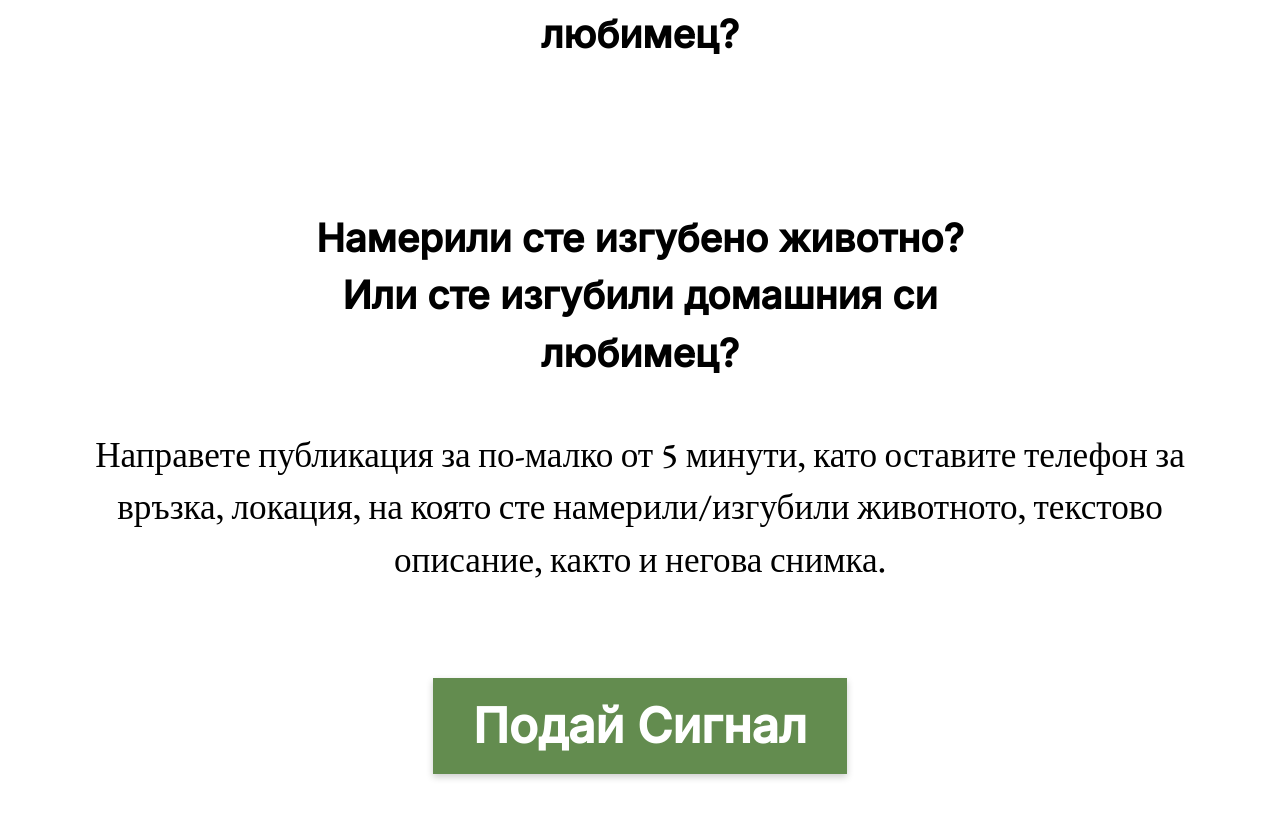
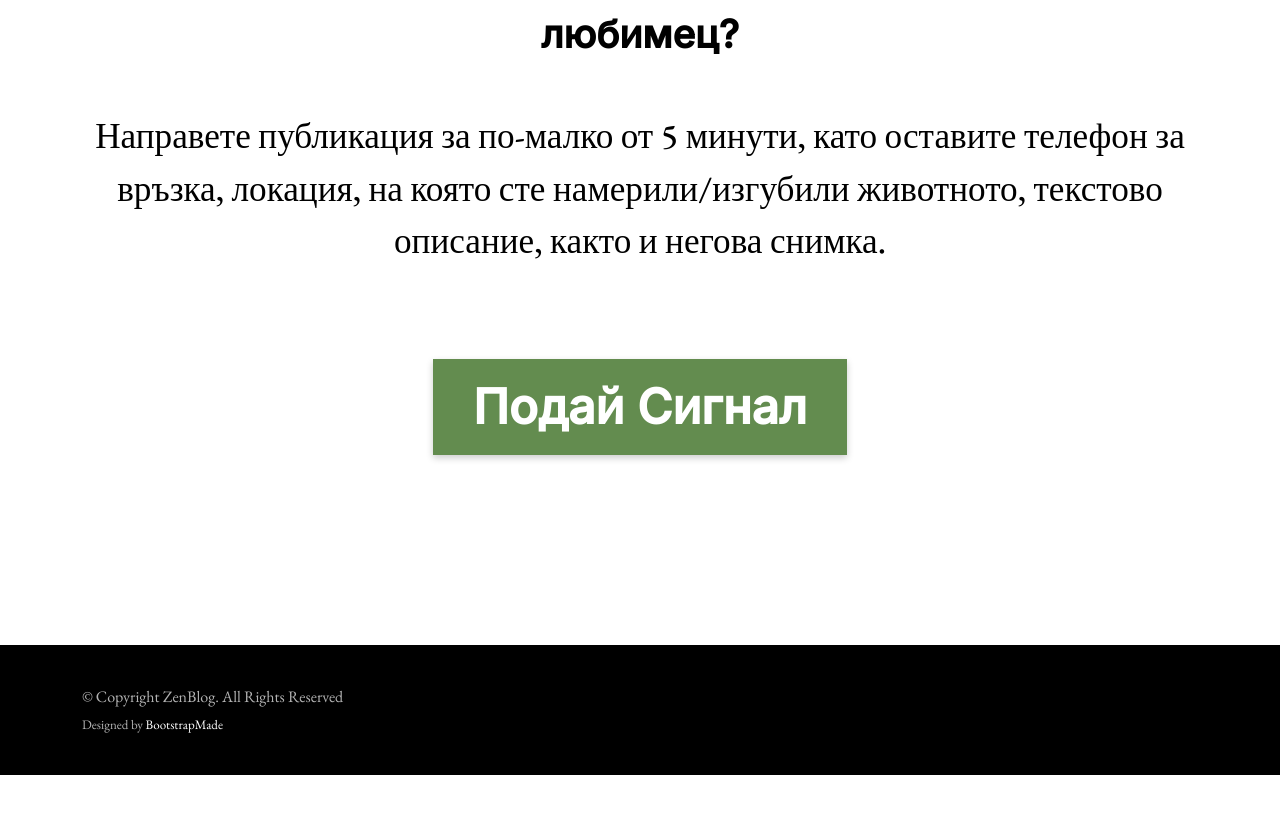
Before and after one commit to F0xyBG/PetFinder, a plain HTML site: page FrontEnd/index.html in a window 1280 px wide. Shown: the part 1450-2268 px from the top of the page. After the commit the page ends 2225 px from the top, so only its background shows below. Drawn offline with nearby package versions, Linux system fonts and the light colour scheme; no server answers; a web font is replaced by a local one.

Commit message:
Removed duplicate title

```diff
--- a/FrontEnd/index.html
+++ b/FrontEnd/index.html
@@ -143,8 +143,6 @@
                 <div id="post" class="breik-liniq"></div>
 
                 <p class="signal-title">Намерили сте изгубено животно? <br> Или сте изгубили домашния си любимец?</p>
-                <p class="signal-title">Намерили сте изгубено животно? <br> Или сте изгубили домашния си любимец?</p>
-
                 <p class="signal-tekst">Направете публикация за по-малко от 5 минути, като оставите телефон за връзка, локация, на която сте намерили/изгубили животното, текстово описание, както и негова снимка.</p>
 
                 <div class="container">
```
